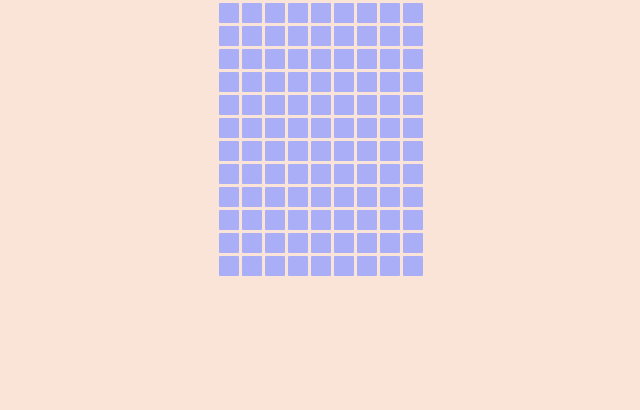
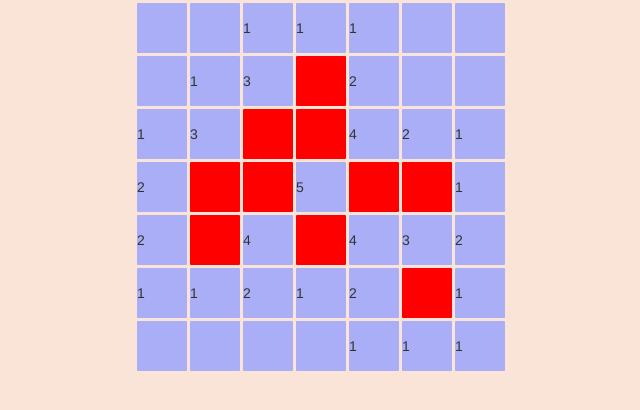
Before and after one commit to aledriandev/Buscaminas, a plain HTML site: page index.html in a window 1280 px wide. Shown: the whole page, without its empty margins (319-959 px from the left). Drawn offline with nearby package versions, Linux system fonts and the light colour scheme.

Commit message:
Cuenta y muestra bombas

```diff
--- a/assets/css/style.css
+++ b/assets/css/style.css
@@ -9,8 +9,8 @@ body {
 }
 
 td{
-    width: 20px;
-    height: 20px;
+    width: 50px;
+    height: 50px;
     background-color: #A9AEF7;
     border-radius: 1px;
     position: relative;
@@ -24,3 +24,7 @@ table{
 .bomb{
     background-color: #A9E5F7;
 }
+
+.bombHere{
+    background-color: red;
+}
--- a/assets/js/procedimental.js
+++ b/assets/js/procedimental.js
@@ -1,17 +1,17 @@
 'use strict';
 
 let bombs = 10;
-const colSize = 9; //tamaño horizontal
-const rowSize = 12; // tamaño vertical
+const rowSize = 7; // tamaño vertical
 let grid = [];
 // Cotruccion de tabla
 let tableMines = $('#tableMines');
 for( let row=0; row<rowSize; row++ ){
     let tr = document.createElement('tr');
     grid[row] = [];
-    for( let col=0; col<colSize; col++ ){
+    for( let col=0; col<rowSize; col++ ){
         let td = document.createElement('td');
             td.setAttribute('class','square');
+            td.setAttribute('id',row+'-'+col);
         grid[row][col] = {
             hasBomb: false,
             bombCount: 0
@@ -22,20 +22,34 @@ for( let row=0; row<rowSize; row++ ){
 }
 
 while(bombs> 0){
-    var x = Math.ceil(Math.random() * rowSize);
-    var y = Math.ceil(Math.random() * colSize);
+    let x = Math.floor(Math.random()*5)+1
+    let y = Math.floor(Math.random()*5)+1
+    // console.log(x);
+    // console.log(y);
     if ( !(grid[x][y]).hasBomb ) {
         (grid[x][y]).hasBomb = true;
+        console.log(grid[x][y]);
         // (grid[x][y]).setAttribute ('class','bomb');
         bombs--;
+        console.log(bombs);
+    }
+}
+//colocar las bombas
+for (var i = 0; i < rowSize; i++) {
+    for (var j = 0; j < rowSize; j++) {
+        if ( (grid[i][j]).hasBomb ) {
+            console.log(i +'-'+ j)
+            $(`#${i}-${j}`).addClass('bombHere');
+        }
     }
 }
 
-for (var i = 1; i <= gridSize; i++) {
-    for (var j = 1; j <= this.gridSize; j++) {
-
+//sumar cuando esta en el centro
+for (var i = 1; i < rowSize-1; i++) {
+    for (var j = 1; j < rowSize-1; j++) {
         if ( (grid[i][j]).hasBomb ) {
-
+            console.log(i +'-'+ j)
+            // $(`#${i}-${j}`).addClass('bombHere');
             grid[i-1][j-1].bombCount++;
             grid[i-1][j  ].bombCount++;
             grid[i-1][j+1].bombCount++;
@@ -44,7 +58,20 @@ for (var i = 1; i <= gridSize; i++) {
             grid[i+1][j-1].bombCount++;
             grid[i+1][j  ].bombCount++;
             grid[i+1][j+1].bombCount++;
-
         }
     }
 }
+
+for (var i = 0; i < rowSize; i++) {
+    for (var j = 0; j < rowSize; j++) {
+        let number = grid[i][j].bombCount;
+        let hasBombHere = grid[i][j].hasBomb;
+        if (number>0 && !hasBombHere){
+            $(`#${i}-${j}`).text(number);
+        }
+    }
+}
+
+function numRandom(min, max) {
+    return Math.round(Math.random() * (max - min) + min);
+}
```
